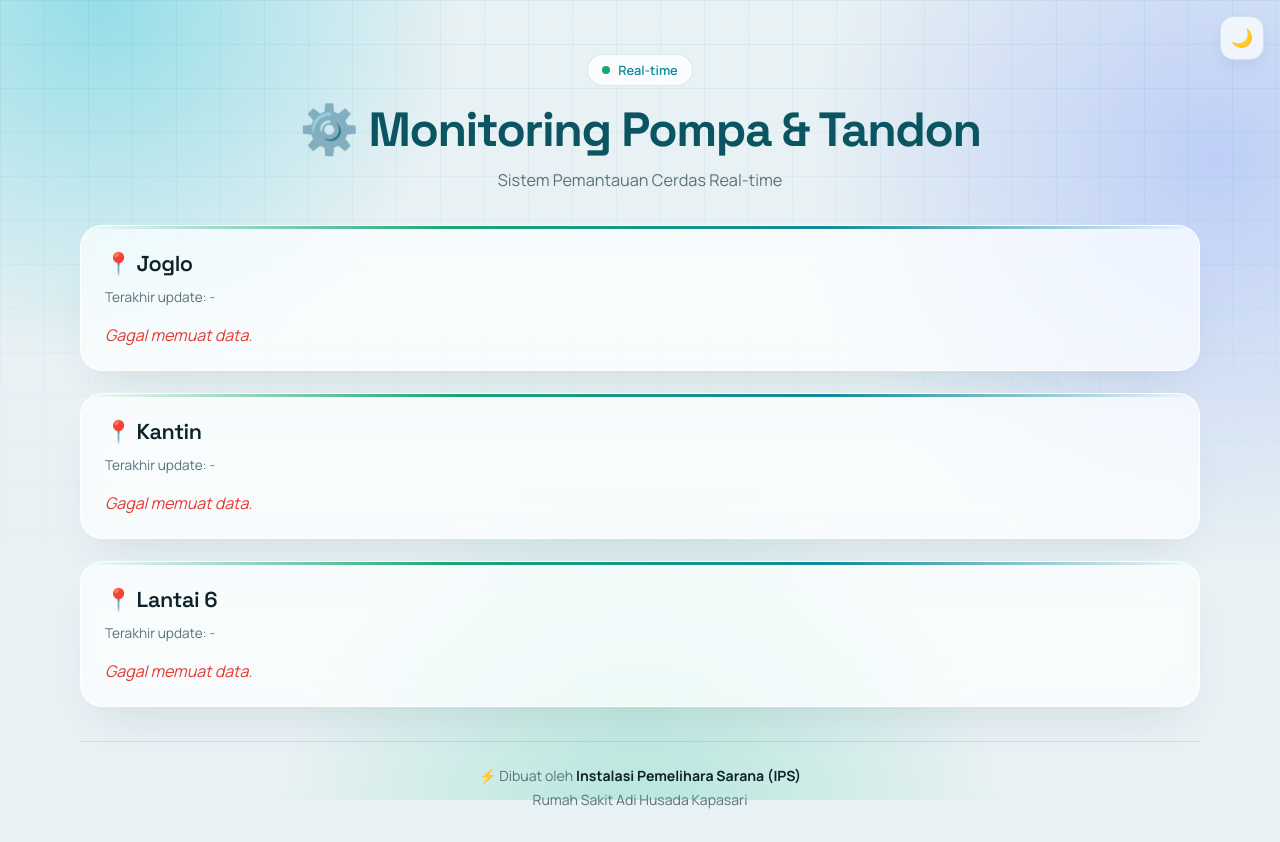
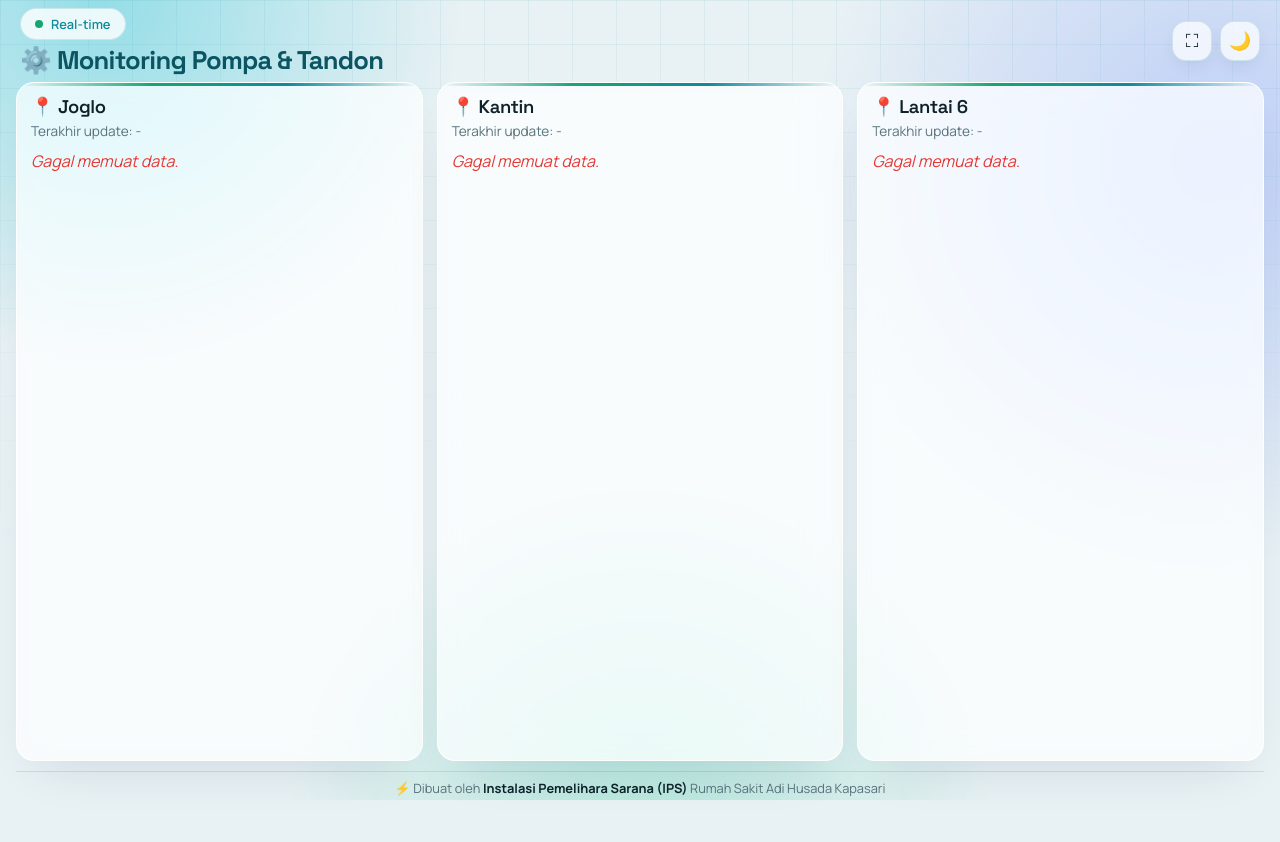
Before and after one commit to laksa1922/ips, a plain HTML site: page index.html in a window 1280 px wide. After the commit the page ends 800 px from the top, so only its background shows below. Drawn offline with Linux system fonts and the light colour scheme; no server answers.

Commit message:
Update index.html

```diff
--- a/index.html
+++ b/index.html
@@ -43,6 +43,8 @@
     }
 
     * { box-sizing: border-box; }
+
+    html, body { height: 100%; }
 
     body {
       margin: 0;
@@ -124,6 +126,12 @@
       font-size: 1.02rem;
       color: var(--muted);
     }
+    .header-actions {
+      display: none;
+      align-items: center;
+      gap: 8px;
+      flex: 0 0 auto;
+    }
 
     /* ===== FOOTER ===== */
     .footer {
@@ -137,10 +145,8 @@
     }
     .footer b { color: var(--text); font-weight: 700; }
 
-    /* Tombol dark mode pojok kanan */
-    .toggle-dark {
-      position: fixed;
-      top: 16px; right: 16px;
+    /* Tombol dark mode + fullscreen */
+    .toggle-dark, .toggle-full {
       width: 44px; height: 44px;
       border-radius: 14px;
       border: 1px solid var(--tile-border);
@@ -153,10 +159,11 @@
       display: flex; align-items: center; justify-content: center;
       box-shadow: 0 6px 18px -6px var(--card-shadow);
       transition: transform 0.25s, background 0.3s;
-      z-index: 1000;
     }
+    .toggle-dark { position: fixed; top: 16px; right: 16px; z-index: 1000; }
     .toggle-dark:hover { transform: rotate(18deg) scale(1.06); }
-    .toggle-dark:focus-visible { outline: 3px solid var(--accent-light); outline-offset: 2px; }
+    .toggle-full:hover { transform: scale(1.06); }
+    .toggle-dark:focus-visible, .toggle-full:focus-visible { outline: 3px solid var(--accent-light); outline-offset: 2px; }
 
     /* ===== CARD ===== */
     .card {
@@ -312,6 +319,100 @@
     }
     @keyframes blinkRed { 0%,100%{opacity:1;} 50%{opacity:.5;} }
 
+    /* ============================================================
+       PAS DI LAYAR — layar lebar / landscape (PC, laptop, TV)
+       Semua isi muat dalam 100dvh tanpa scroll vertikal.
+       Di HP / portrait, layout lama (bertumpuk + scroll) tetap dipakai.
+       ============================================================ */
+    @media (min-width: 1024px) {
+      body {
+        height: 100dvh;
+        overflow: hidden;
+        padding: 0 16px 10px;
+      }
+      .wrap {
+        max-width: 1680px;
+        height: 100dvh;
+        display: flex;
+        flex-direction: column;
+      }
+      /* Header jadi satu baris rapat, bukan blok tengah yang tinggi */
+      .header {
+        flex: 0 0 auto;
+        display: flex;
+        align-items: center;
+        justify-content: space-between;
+        gap: 16px;
+        text-align: left;
+        padding: 12px 4px 10px;
+      }
+      .header-text { min-width: 0; }
+      .live { margin-bottom: 6px; }
+      .header h1 { font-size: clamp(1.45rem, 2.2vw, 2rem); }
+      .header p { margin: 3px 0 0; font-size: 0.92rem; }
+      .header-actions { display: flex; }
+      /* Tombol pindah dari pojok fixed ke dalam header */
+      .toggle-dark { position: static; width: 40px; height: 40px; }
+      .toggle-full { width: 40px; height: 40px; }
+
+      /* 3 kartu sejajar, sama tinggi, mengisi sisa layar */
+      .cards {
+        flex: 1 1 auto;
+        min-height: 0;
+        display: grid;
+        grid-template-columns: repeat(3, minmax(0, 1fr));
+        gap: 14px;
+      }
+      .card {
+        margin-bottom: 0;
+        padding: 16px 16px 14px;
+        display: flex;
+        flex-direction: column;
+        min-height: 0;
+      }
+      .card-header { font-size: 1.15em; margin-bottom: 4px; }
+      .last-update { margin-bottom: 10px; }
+      /* Tile mengisi tinggi kartu, bukan menumpuk ke bawah */
+      .table-container { flex: 1 1 auto; min-height: 0; display: flex; }
+      .tiles {
+        flex: 1;
+        grid-template-columns: repeat(3, minmax(0, 1fr));
+        grid-auto-rows: 1fr;
+        gap: 10px;
+      }
+      /* Lantai 6 cuma 4 tile: 2x2 supaya tidak ada baris kosong */
+      #section-lt6 .tiles { grid-template-columns: repeat(2, minmax(0, 1fr)); }
+      .tile { padding: 10px 12px; gap: 6px; justify-content: center; }
+      .tile-label { font-size: 0.78em; }
+      .tile-value { font-size: 0.98em; }
+      .badge { font-size: 0.85em; padding: 5px 12px 5px 10px; }
+
+      .footer {
+        flex: 0 0 auto;
+        padding: 8px 4px 2px;
+        margin-top: 10px;
+        line-height: 1.4;
+      }
+      .footer br { display: none; }
+    }
+
+    /* Laptop pendek (mis. 1366x768): rapatkan lagi */
+    @media (min-width: 1024px) and (max-height: 800px) {
+      .header { padding: 8px 4px 8px; }
+      .header h1 { font-size: clamp(1.3rem, 2vw, 1.7rem); }
+      .header p { display: none; }
+      .card { padding: 12px 14px 10px; border-radius: 18px; }
+      .tiles { gap: 8px; }
+      .tile { padding: 8px 10px; }
+      .footer { font-size: 0.8em; }
+    }
+
+    /* Kalau layarnya sangat pendek, jangan paksa: izinkan scroll */
+    @media (min-width: 1024px) and (max-height: 540px) {
+      body { overflow: auto; height: auto; }
+      .wrap { height: auto; }
+    }
+
     @media (max-width: 768px) {
       body { padding: 0 12px 18px; }
       .header { padding: 62px 10px 26px; }
@@ -325,17 +426,21 @@
   </style>
 </head>
 <body>
-  <!-- Tombol Dark Mode -->
-  <button class="toggle-dark" onclick="toggleDarkMode()" aria-label="Ganti mode tampilan">🌙</button>
-
   <div class="wrap">
     <!-- HEADER -->
     <div class="header">
+      <div class="header-text">
         <div class="live"><i></i> Real-time</div>
-      <h1>⚙️ Monitoring Pompa & Tandon</h1>
+        <h1>⚙️ Monitoring Pompa &amp; Tandon</h1>
         <p>Sistem Pemantauan Cerdas Real-time</p>
       </div>
+      <div class="header-actions">
+        <button class="toggle-full" onclick="toggleFullscreen()" aria-label="Layar penuh" title="Layar penuh">⛶</button>
+        <button class="toggle-dark" onclick="toggleDarkMode()" aria-label="Ganti mode tampilan">🌙</button>
+      </div>
+    </div>
 
+    <main class="cards">
       <div class="card" id="section-joglo">
         <div class="card-header">📍 Joglo <div class="loader" id="loader-joglo"></div></div>
         <div class="last-update" id="update-joglo">Terakhir update: -</div>
@@ -353,6 +458,7 @@
         <div class="last-update" id="update-lt6">Terakhir update: -</div>
         <div id="table-lt6">Memuat data...</div>
       </div>
+    </main>
 
     <!-- FOOTER -->
     <div class="footer">
@@ -493,6 +599,14 @@
       localStorage.setItem("theme", isDark ? "dark" : "light");
     }
 
+    function toggleFullscreen() {
+      if (!document.fullscreenElement) {
+        document.documentElement.requestFullscreen().catch(() => {});
+      } else {
+        document.exitFullscreen().catch(() => {});
+      }
+    }
+
     window.addEventListener("DOMContentLoaded", () => {
       const savedTheme = localStorage.getItem("theme");
       if (savedTheme === "dark") {
```
Lines whose indentation alone changed are shown as unchanged.
